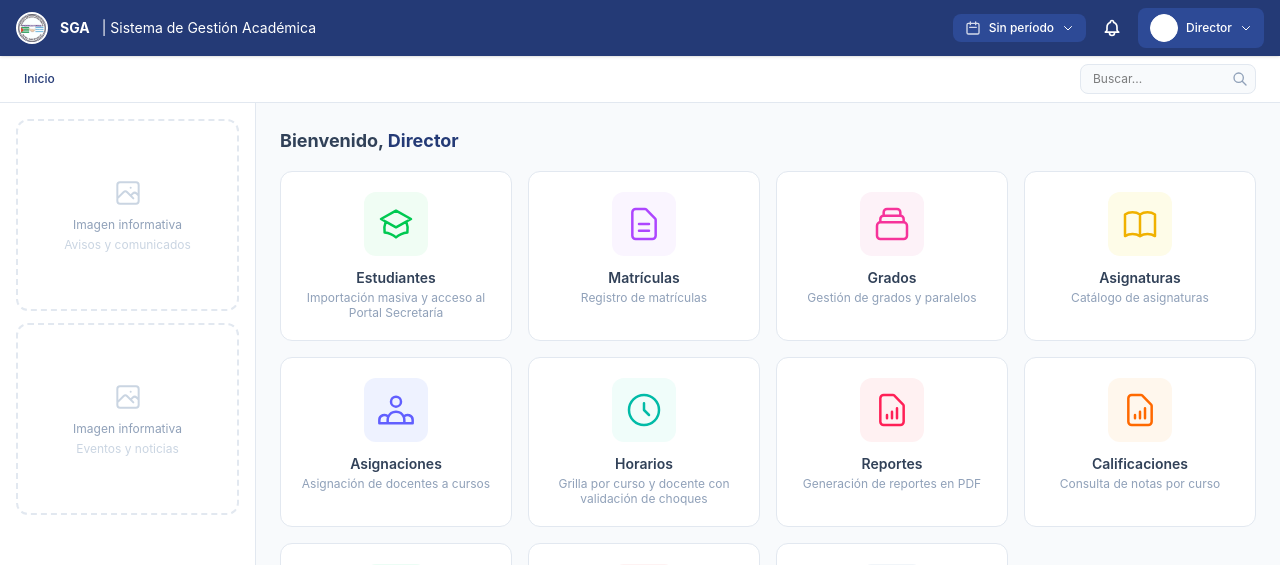
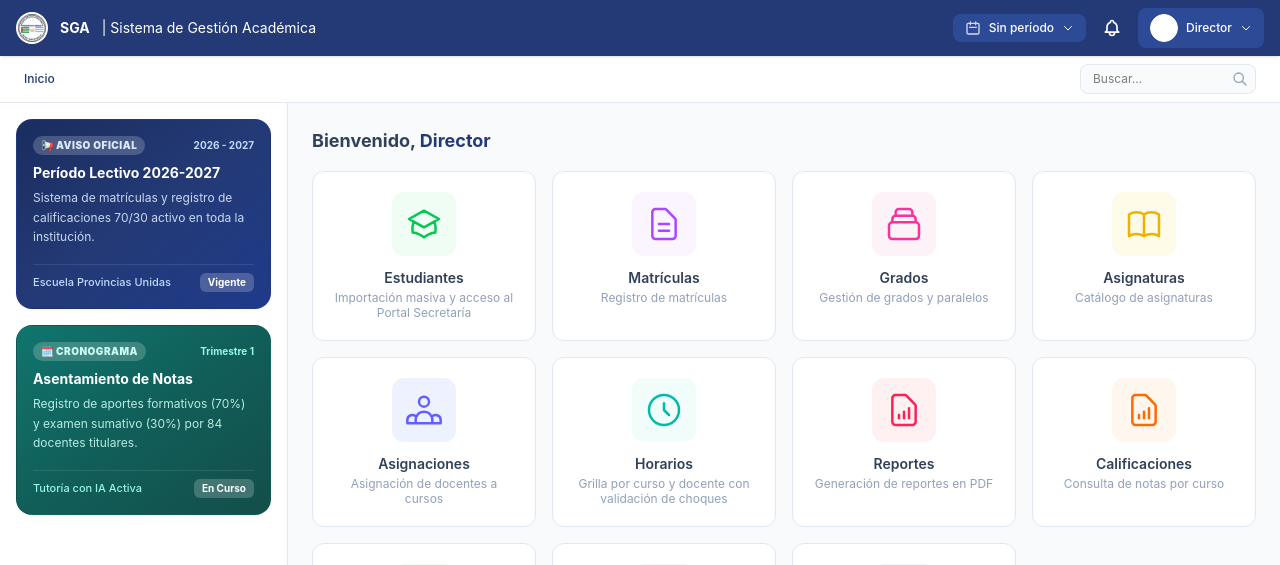
Before and after one commit to LEO23as/acadtrace, a React (Vite) app in the folder sga-principal/sga-frontend/: page /dashboard in a window 1280 px wide. Shown: the top 565 px of the page. Built offline with nearby package versions, Linux system fonts and the light colour scheme; no server answers.

Commit message:
feat(ui): destacar Curso y Paralelo en Calificaciones y banners oficiales en Dashboard

```diff
--- a/sga-principal/sga-frontend/src/pages/calificaciones/Calificaciones.jsx
+++ b/sga-principal/sga-frontend/src/pages/calificaciones/Calificaciones.jsx
@@ -283,16 +283,17 @@ export default function Calificaciones() {
                 onClick={() => abrirMatrizCurso(a)}
                 className="bg-white rounded-2xl border border-slate-200 overflow-hidden shadow-xs hover:shadow-md transition-all cursor-pointer flex flex-col justify-between group"
               >
-                <div className={`${theme.header} p-4 text-white flex flex-col justify-between min-h-[95px]`}>
+                {/* Cabecera dos tonos con Curso y Paralelo destacado primero */}
+                <div className={`${theme.header} p-4 text-white flex flex-col justify-between min-h-[100px]`}>
                   <div className="flex items-start justify-between gap-2">
-                    <span className="text-[10px] font-bold uppercase tracking-wider bg-white/20 px-2.5 py-0.5 rounded-full backdrop-blur-xs">
-                      {a.grado || "Grado General"}
+                    <span className="text-[11px] font-extrabold uppercase tracking-wide bg-white/20 px-2.5 py-0.5 rounded-full backdrop-blur-xs">
+                      {a.grado || "Grado General"} {a.paralelo ? `· Paralelo ${a.paralelo}` : "· Paralelo A"}
                     </span>
                     <span className="text-[10px] font-bold px-2 py-0.5 rounded-full bg-emerald-500/90 text-white">
                       ACTIVO
                     </span>
                   </div>
-                  <div>
+                  <div className="mt-2">
                     <h3 className="font-bold text-base leading-tight group-hover:underline underline-offset-2">
                       {a.asignatura}
                     </h3>
--- a/sga-principal/sga-frontend/src/pages/dashboard/Dashboard.jsx
+++ b/sga-principal/sga-frontend/src/pages/dashboard/Dashboard.jsx
@@ -204,22 +204,50 @@ export default function Dashboard() {
             {/* BODY */}
             <div className="flex flex-1 overflow-hidden" style={{ paddingBottom: "2.5rem" }}>
 
-                {/* PANEL IZQUIERDO */}
-                <aside className="w-64 flex-shrink-0 bg-white border-r border-slate-200 overflow-y-auto p-4 hidden lg:block">
-                    <div className="rounded-xl border-2 border-dashed border-slate-200 p-4 flex flex-col items-center justify-center text-center h-48 text-slate-400 hover:border-opacity-60 transition cursor-pointer" style={{ '--hover-border': PRIMARY }}>
-                        <svg className="w-8 h-8 mb-2 text-slate-300" fill="none" stroke="currentColor" viewBox="0 0 24 24">
-                            <path strokeLinecap="round" strokeLinejoin="round" strokeWidth={1.5} d="M4 16l4.586-4.586a2 2 0 012.828 0L16 16m-2-2l1.586-1.586a2 2 0 012.828 0L20 14m-6-6h.01M6 20h12a2 2 0 002-2V6a2 2 0 00-2-2H6a2 2 0 00-2 2v12a2 2 0 002 2z" />
-                        </svg>
-                        <p className="text-xs">Imagen informativa</p>
-                        <p className="text-xs text-slate-300 mt-1">Avisos y comunicados</p>
+                {/* PANEL IZQUIERDO — BANNERS Y AVISOS INSTITUCIONALES */}
+                <aside className="w-72 flex-shrink-0 bg-white border-r border-slate-200 overflow-y-auto p-4 hidden lg:flex flex-col gap-4">
+                    {/* Banner 1: Avisos y Comunicados Oficiales */}
+                    <div className="rounded-2xl bg-gradient-to-br from-[#1a2d5f] via-[#243A76] to-[#1e3a8a] p-4 text-white shadow-xs flex flex-col justify-between min-h-[190px] border border-blue-900/30">
+                        <div>
+                            <div className="flex items-center justify-between mb-2">
+                                <span className="text-[10px] font-black uppercase tracking-wider bg-white/20 px-2 py-0.5 rounded-full text-blue-100 backdrop-blur-xs">
+                                    📢 AVISO OFICIAL
+                                </span>
+                                <span className="text-[10px] text-blue-200 font-bold">2026 - 2027</span>
+                            </div>
+                            <h4 className="font-bold text-sm leading-snug text-white">
+                                Período Lectivo 2026-2027
+                            </h4>
+                            <p className="text-xs text-blue-100/90 mt-1.5 leading-relaxed font-sans">
+                                Sistema de matrículas y registro de calificaciones 70/30 activo en toda la institución.
+                            </p>
+                        </div>
+                        <div className="pt-2 border-t border-white/10 flex items-center justify-between text-[11px] text-blue-200">
+                            <span className="font-medium">Escuela Provincias Unidas</span>
+                            <span className="font-bold text-white bg-white/20 px-2 py-0.5 rounded-md text-[10px]">Vigente</span>
+                        </div>
                     </div>
 
-                    <div className="mt-3 rounded-xl border-2 border-dashed border-slate-200 p-4 flex flex-col items-center justify-center text-center h-48 text-slate-400 transition cursor-pointer">
-                        <svg className="w-8 h-8 mb-2 text-slate-300" fill="none" stroke="currentColor" viewBox="0 0 24 24">
-                            <path strokeLinecap="round" strokeLinejoin="round" strokeWidth={1.5} d="M4 16l4.586-4.586a2 2 0 012.828 0L16 16m-2-2l1.586-1.586a2 2 0 012.828 0L20 14m-6-6h.01M6 20h12a2 2 0 002-2V6a2 2 0 00-2-2H6a2 2 0 00-2 2v12a2 2 0 002 2z" />
-                        </svg>
-                        <p className="text-xs">Imagen informativa</p>
-                        <p className="text-xs text-slate-300 mt-1">Eventos y noticias</p>
+                    {/* Banner 2: Eventos y Noticias Académicas */}
+                    <div className="rounded-2xl bg-gradient-to-br from-[#0f766e] via-[#115e59] to-[#134e4a] p-4 text-white shadow-xs flex flex-col justify-between min-h-[190px] border border-teal-900/30">
+                        <div>
+                            <div className="flex items-center justify-between mb-2">
+                                <span className="text-[10px] font-black uppercase tracking-wider bg-white/20 px-2 py-0.5 rounded-full text-teal-100 backdrop-blur-xs">
+                                    🗓️ CRONOGRAMA
+                                </span>
+                                <span className="text-[10px] text-teal-200 font-bold">Trimestre 1</span>
+                            </div>
+                            <h4 className="font-bold text-sm leading-snug text-white">
+                                Asentamiento de Notas
+                            </h4>
+                            <p className="text-xs text-teal-100/90 mt-1.5 leading-relaxed font-sans">
+                                Registro de aportes formativos (70%) y examen sumativo (30%) por 84 docentes titulares.
+                            </p>
+                        </div>
+                        <div className="pt-2 border-t border-white/10 flex items-center justify-between text-[11px] text-teal-200">
+                            <span className="font-medium">Tutoría con IA Activa</span>
+                            <span className="font-bold text-white bg-white/20 px-2 py-0.5 rounded-md text-[10px]">En Curso</span>
+                        </div>
                     </div>
                 </aside>
 
```
